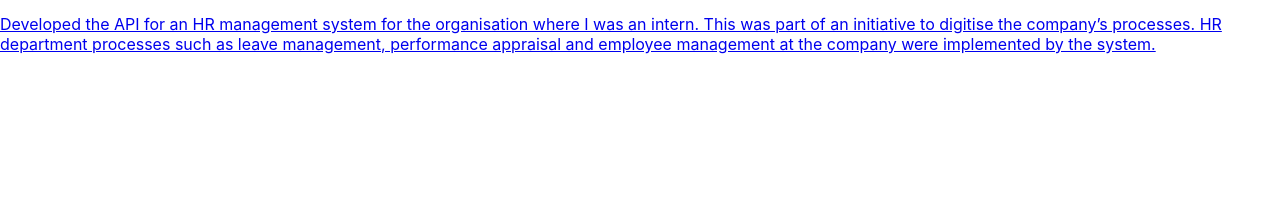
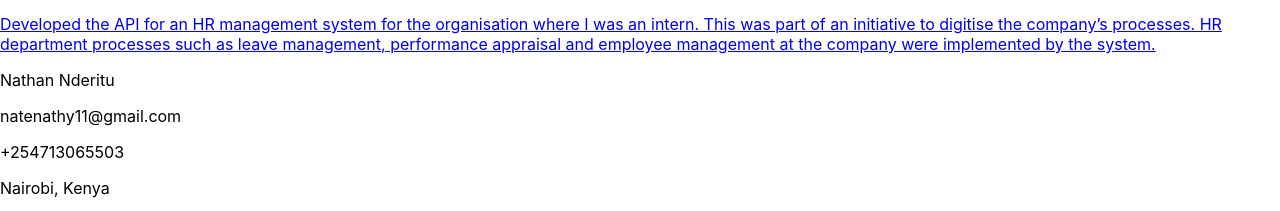
Before and after one commit to Gethol/react-portfolio, a React (Create React App) app: page / in a window 1280 px wide. Shown: the part 4873-5084 px from the top of the page. Before the commit the page ends 4943 px from the top, so only its background shows below. Built offline with nearby package versions, Linux system fonts and the light colour scheme.

Commit message:
feat: add footer section

```diff
--- a/src/App.js
+++ b/src/App.js
@@ -7,6 +7,7 @@ import AboutUs from './components/AboutUs.jsx';
 import Experience from './components/Experience.jsx';
 import Skills from './components/Skills.jsx';
 import Projects from './components/Projects.jsx';
+import Footer from './components/Footer.jsx';
 
 function Navbar(){
 
@@ -23,6 +24,7 @@ function App() {
       <Experience />
       <Skills />
       <Projects />
+      <Footer />
 
     </>
 
--- /dev/null
+++ b/src/components/Footer.jsx
@@ -0,0 +1,24 @@
+export default function Footer() {
+    return (
+        <footer>
+		<div className="contact-wrapper">
+			<div className="contact-info">
+				<p>Nathan Nderitu</p>
+
+			</div>
+			<div className="contact-info">
+
+				<p>natenathy11@gmail.com</p>
+			</div>
+			<div className="contact-info">
+
+				<p>+254713065503</p>
+			</div>
+			<div className="contact-info">
+
+				<p>Nairobi, Kenya</p>
+			</div>
+		</div>
+	</footer>
+    );
+}
```
